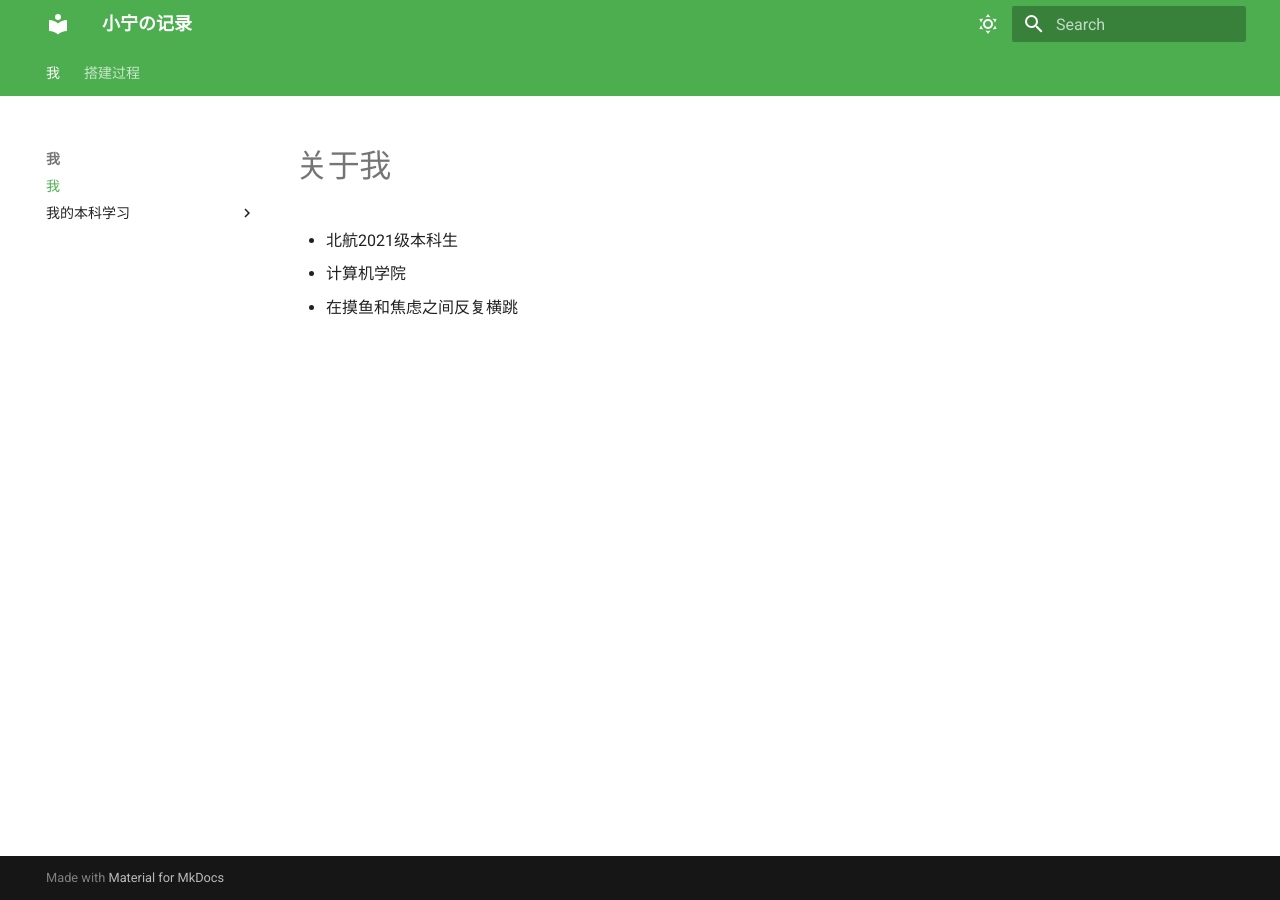
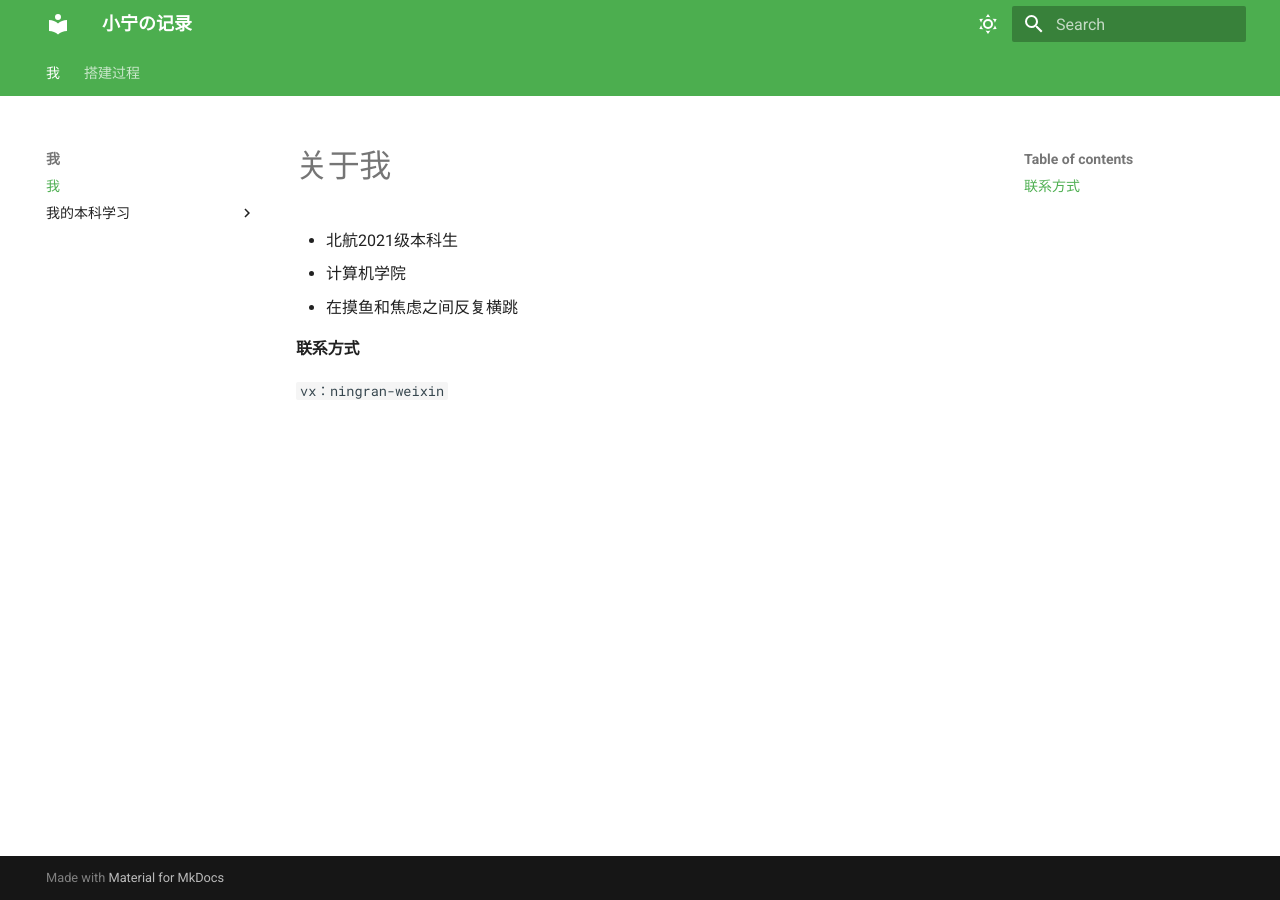
Before and after one commit to cpython-java/ning.github.io, an MkDocs documentation site: the page built from docs/index.md, in a window 1280 px wide. Built offline with MkDocs 1.6.1 and Material for MkDocs 9.7.7, drawn with Linux system fonts in a browser that asks for light colours; part of the change alters nothing that is shown.

Commit message:
add-giscus

```diff
--- a/docs/index.md
+++ b/docs/index.md
@@ -2,3 +2,8 @@
 - 北航2021级本科生
 - 计算机学院
 - 在摸鱼和焦虑之间反复横跳
+
+
+#### 联系方式
+
+`vx：ningran-weixin`
--- a/mkdocs.yml
+++ b/mkdocs.yml
@@ -1,6 +1,7 @@
 site_name: 小宁の记录
 theme:
   name: material
+  custom_dir: overrides  # 添加评论系统用
   palette:
     # Toggle light mode
     - scheme: default  # scheme方案, default亮色
--- /dev/null
+++ b/overrides/partials/comments.html
@@ -0,0 +1,54 @@
+<!-- {% if page.meta.comments %} -->
+  <h2 id="__comments">{{ lang.t("meta.comments") }}</h2>
+  <!-- Insert generated snippet here -->
+    <script src="https://giscus.app/client.js"
+        data-repo="cpython-java/ning.github.io"
+        data-repo-id="R_kgDOMkZtHg"
+        data-category="Announcements"
+        data-category-id="DIC_kwDOMkZtHs4Chwkk"
+        data-mapping="pathname"
+        data-strict="0"
+        data-reactions-enabled="1"
+        data-emit-metadata="0"
+        data-input-position="bottom"
+        data-theme="preferred_color_scheme"
+        data-lang="zh-CN"
+        crossorigin="anonymous"
+        async>
+    </script>
+  <!-- Synchronize Giscus theme with palette -->
+  <script>
+    var giscus = document.querySelector("script[src*=giscus]")
+
+    // Set palette on initial load
+    var palette = __md_get("__palette")
+    if (palette && typeof palette.color === "object") {
+      var theme = palette.color.scheme === "slate"
+        ? "transparent_dark"
+        : "light"
+
+      // Instruct Giscus to set theme
+      giscus.setAttribute("data-theme", theme)
+    }
+
+    // Register event handlers after documented loaded
+    document.addEventListener("DOMContentLoaded", function() {
+      var ref = document.querySelector("[data-md-component=palette]")
+      ref.addEventListener("change", function() {
+        var palette = __md_get("__palette")
+        if (palette && typeof palette.color === "object") {
+          var theme = palette.color.scheme === "slate"
+            ? "transparent_dark"
+            : "light"
+
+          // Instruct Giscus to change theme
+          var frame = document.querySelector(".giscus-frame")
+          frame.contentWindow.postMessage(
+            { giscus: { setConfig: { theme } } },
+            "https://giscus.app"
+          )
+        }
+      })
+    })
+  </script>
+<!-- {% endif %} -->
```
